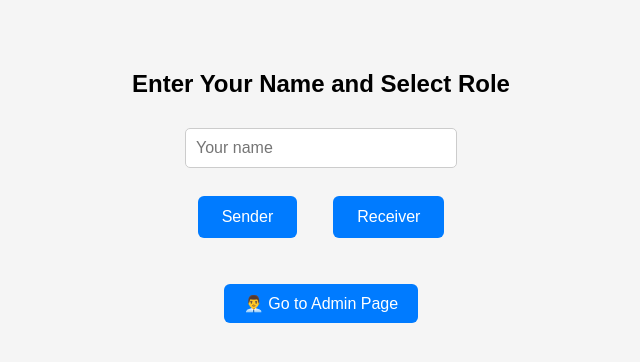
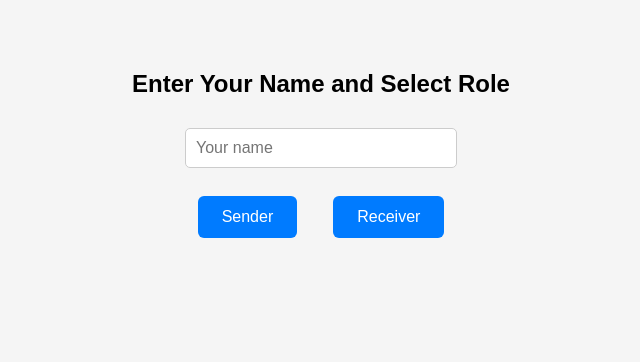
Before and after one commit to PatelPranshu/Blinkdrop, a website: page public/index.html in a window 1280 px wide. Shown: the whole page, without its empty margins (319-959 px from the left). Drawn offline with Linux system fonts and the light colour scheme.

Commit message:
3.1.0 rmv admin btn frm index

```diff
--- a/public/index.html
+++ b/public/index.html
@@ -59,11 +59,6 @@
     <button class="role-btn" onclick="goToRole('receiver')">Receiver</button>
   </div>
 
-<div style="margin-top: 30px; text-align: center;">
-  <button onclick="window.location.href='/admin.html'" style="padding: 10px 20px;">
-    👨‍💼 Go to Admin Page
-  </button>
-</div>
 
   <script>
     function goToRole(role) {
```
